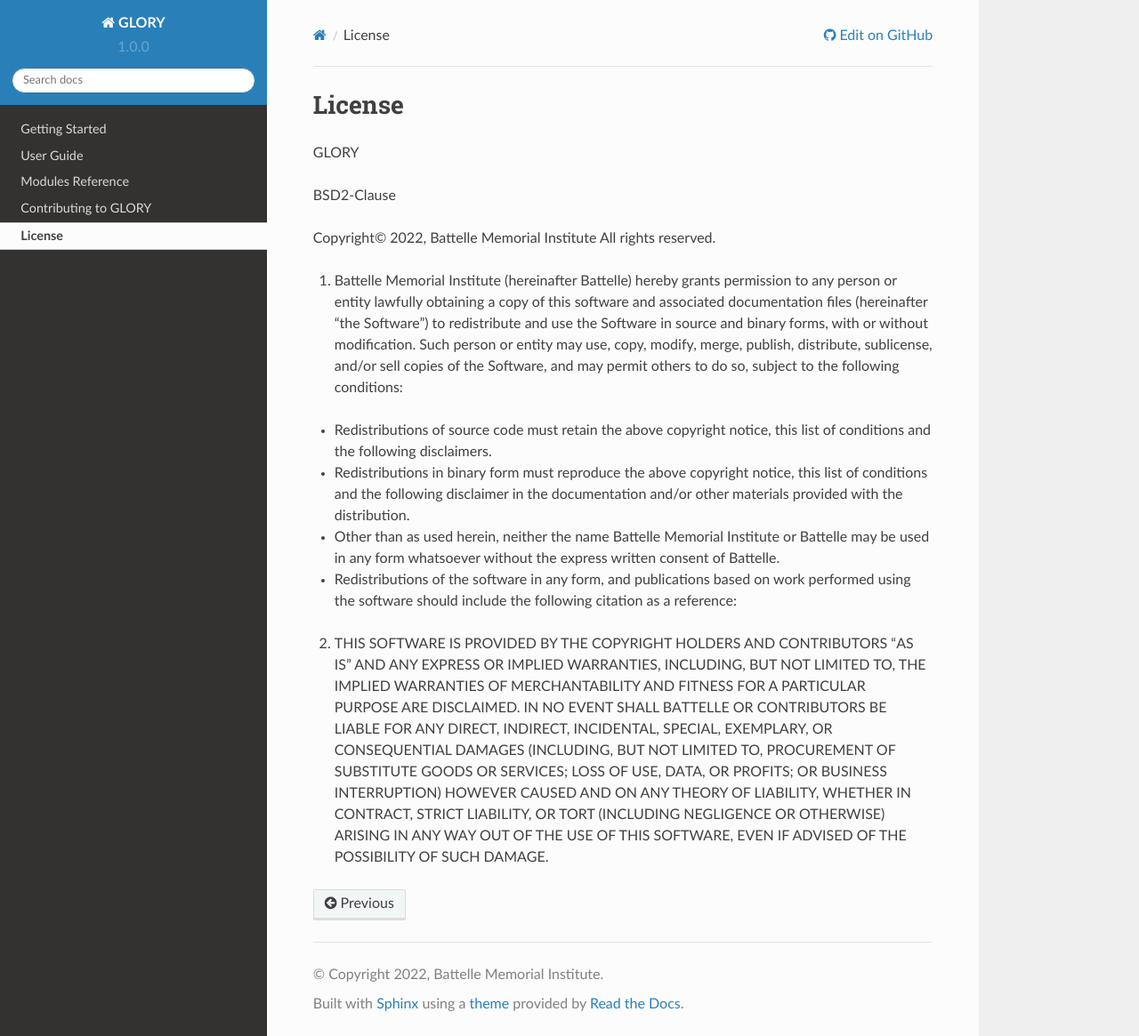
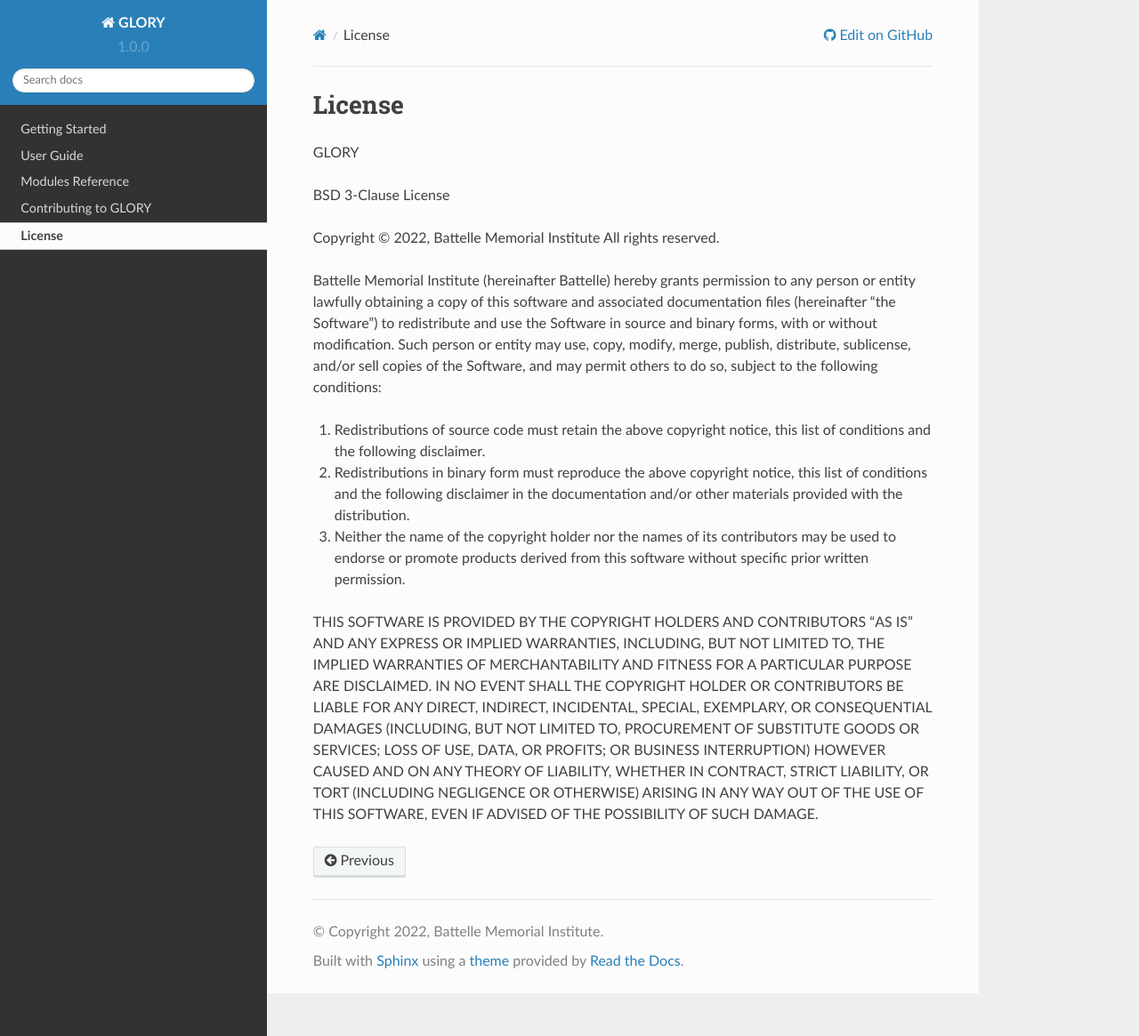
Before and after one commit to JGCRI/glory, a Sphinx documentation site: the page built from docs/source/license.rst, in a window 1280 px wide and 1165 px high. Shown: the whole window at 89% size. Built offline with Sphinx 7.4.7 and the Read the Docs theme 2.0.0, drawn with Linux system fonts in a browser that asks for light colours; formulas are drawn with MathJax 3; pages that are not in the unit, such as notebooks, are missing from menus.

Commit message:
Update License

```diff
--- a/docs/source/index.rst
+++ b/docs/source/index.rst
@@ -11,7 +11,7 @@
 
 2) Calculate the cost of constructing reservoirs and the prices of water at different reservoir expansion stages across global basins.
 
-The ``GLORY`` model streamlines workflows by integrating information on climate, hydrology, water demand, reservoir exploitable potential, and physiography to estimate the water availability and prices of water supply from reservoirs. ``GLORY`` identify the sub-annual regulation capability and associated investment of reservoirs and establish boundary conditions for basin-level analysis on reservoir management.
+The ``GLORY`` model streamlines workflows by integrating information on climate, hydrology, water demand, reservoir exploitable potential, and physiography to estimate the water availability and prices of water supply from reservoirs. ``GLORY`` identifies the sub-annual regulation capability and associated investment of reservoirs and establishes boundary conditions for basin-level analysis on reservoir management.
 
 
 .. grid:: 1 2 2 2
--- a/docs/source/license.rst
+++ b/docs/source/license.rst
@@ -3,18 +3,19 @@
 
 GLORY
 
-BSD2-Clause
+BSD 3-Clause License
 
-Copyright\ |copy| 2022, Battelle Memorial Institute
+Copyright \ |copy| 2022, Battelle Memorial Institute
 All rights reserved.
 
-1.	Battelle Memorial Institute (hereinafter Battelle) hereby grants permission to any person or entity lawfully obtaining a copy of this software and associated documentation files (hereinafter "the Software") to redistribute and use the Software in source and binary forms, with or without modification.  Such person or entity may use, copy, modify, merge, publish, distribute, sublicense, and/or sell copies of the Software, and may permit others to do so, subject to the following conditions:
+Battelle Memorial Institute (hereinafter Battelle) hereby grants permission to any person or entity lawfully obtaining a copy of this software and associated documentation files (hereinafter "the Software") to redistribute and use the Software in source and binary forms, with or without modification.  Such person or entity may use, copy, modify, merge, publish, distribute, sublicense, and/or sell copies of the Software, and may permit others to do so, subject to the following conditions:
 
-*	Redistributions of source code must retain the above copyright notice, this list of conditions and the following disclaimers.
-*	Redistributions in binary form must reproduce the above copyright notice, this list of conditions and the following disclaimer in the documentation and/or other materials provided with the distribution.
-*	Other than as used herein, neither the name Battelle Memorial Institute or Battelle may be used in any form whatsoever without the express written consent of Battelle.
-*	Redistributions of the software in any form, and publications based on work performed using the software should include the following citation as a reference:
+1. Redistributions of source code must retain the above copyright notice, this list of conditions and the following disclaimer.
 
-2.	THIS SOFTWARE IS PROVIDED BY THE COPYRIGHT HOLDERS AND CONTRIBUTORS "AS IS" AND ANY EXPRESS OR IMPLIED WARRANTIES, INCLUDING, BUT NOT LIMITED TO, THE IMPLIED WARRANTIES OF MERCHANTABILITY AND FITNESS FOR A PARTICULAR PURPOSE ARE DISCLAIMED. IN NO EVENT SHALL BATTELLE OR CONTRIBUTORS BE LIABLE FOR ANY DIRECT, INDIRECT, INCIDENTAL, SPECIAL, EXEMPLARY, OR CONSEQUENTIAL DAMAGES (INCLUDING, BUT NOT LIMITED TO, PROCUREMENT OF SUBSTITUTE GOODS OR SERVICES; LOSS OF USE, DATA, OR PROFITS; OR BUSINESS INTERRUPTION) HOWEVER CAUSED AND ON ANY THEORY OF LIABILITY, WHETHER IN CONTRACT, STRICT LIABILITY, OR TORT (INCLUDING NEGLIGENCE OR OTHERWISE) ARISING IN ANY WAY OUT OF THE USE OF THIS SOFTWARE, EVEN IF ADVISED OF THE POSSIBILITY OF SUCH DAMAGE.
+2. Redistributions in binary form must reproduce the above copyright notice, this list of conditions and the following disclaimer in the documentation and/or other materials provided with the distribution.
+
+3. Neither the name of the copyright holder nor the names of its contributors may be used to endorse or promote products derived from this software without specific prior written permission.
+
+THIS SOFTWARE IS PROVIDED BY THE COPYRIGHT HOLDERS AND CONTRIBUTORS “AS IS” AND ANY EXPRESS OR IMPLIED WARRANTIES, INCLUDING, BUT NOT LIMITED TO, THE IMPLIED WARRANTIES OF MERCHANTABILITY AND FITNESS FOR A PARTICULAR PURPOSE ARE DISCLAIMED. IN NO EVENT SHALL THE COPYRIGHT HOLDER OR CONTRIBUTORS BE LIABLE FOR ANY DIRECT, INDIRECT, INCIDENTAL, SPECIAL, EXEMPLARY, OR CONSEQUENTIAL DAMAGES (INCLUDING, BUT NOT LIMITED TO, PROCUREMENT OF SUBSTITUTE GOODS OR SERVICES; LOSS OF USE, DATA, OR PROFITS; OR BUSINESS INTERRUPTION) HOWEVER CAUSED AND ON ANY THEORY OF LIABILITY, WHETHER IN CONTRACT, STRICT LIABILITY, OR TORT (INCLUDING NEGLIGENCE OR OTHERWISE) ARISING IN ANY WAY OUT OF THE USE OF THIS SOFTWARE, EVEN IF ADVISED OF THE POSSIBILITY OF SUCH DAMAGE.
 
 .. |copy|   unicode:: U+000A9 .. COPYRIGHT SIGN
```
Also changed, not shown: README.md (+1 -1 lines), 1 other file.
